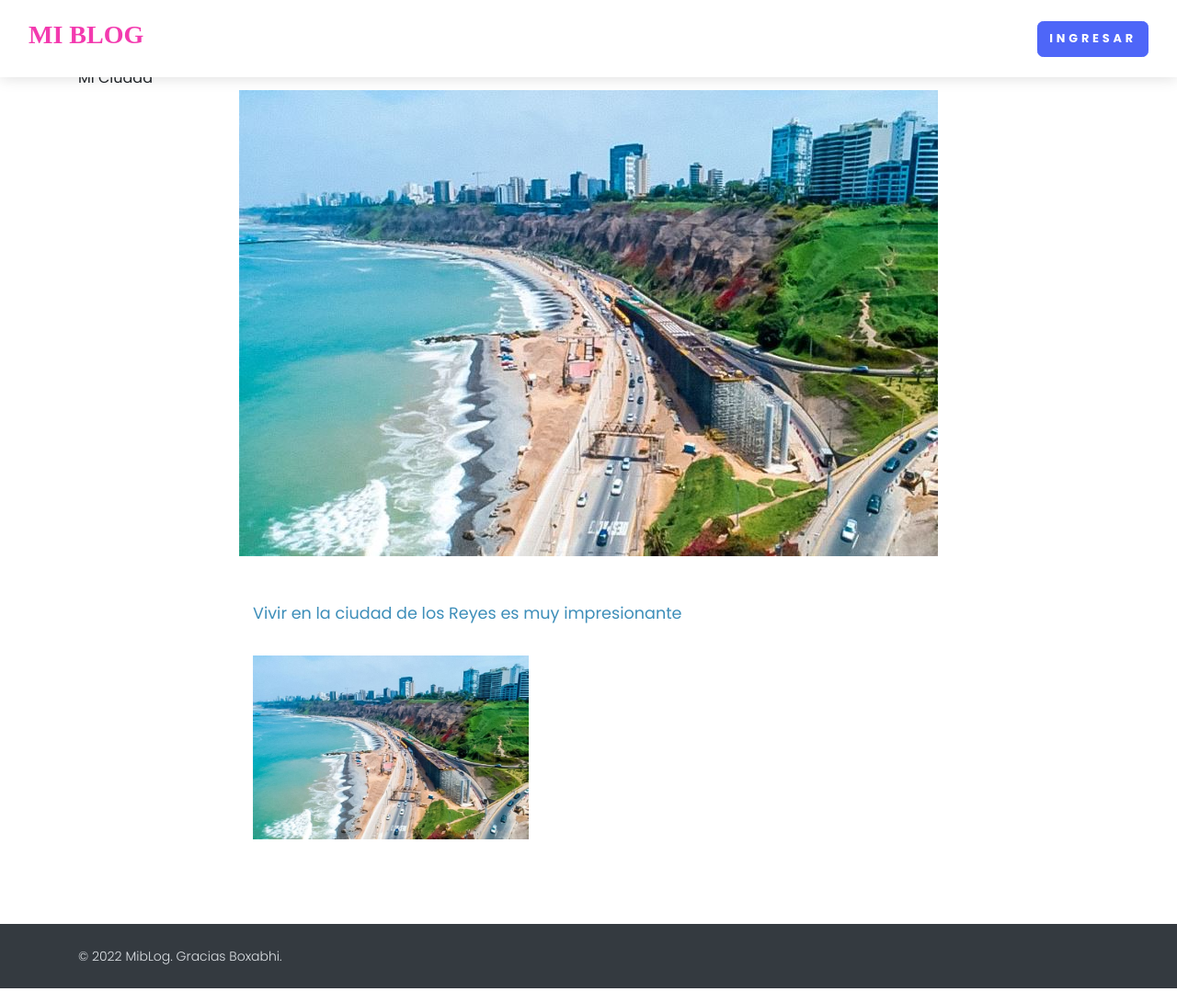
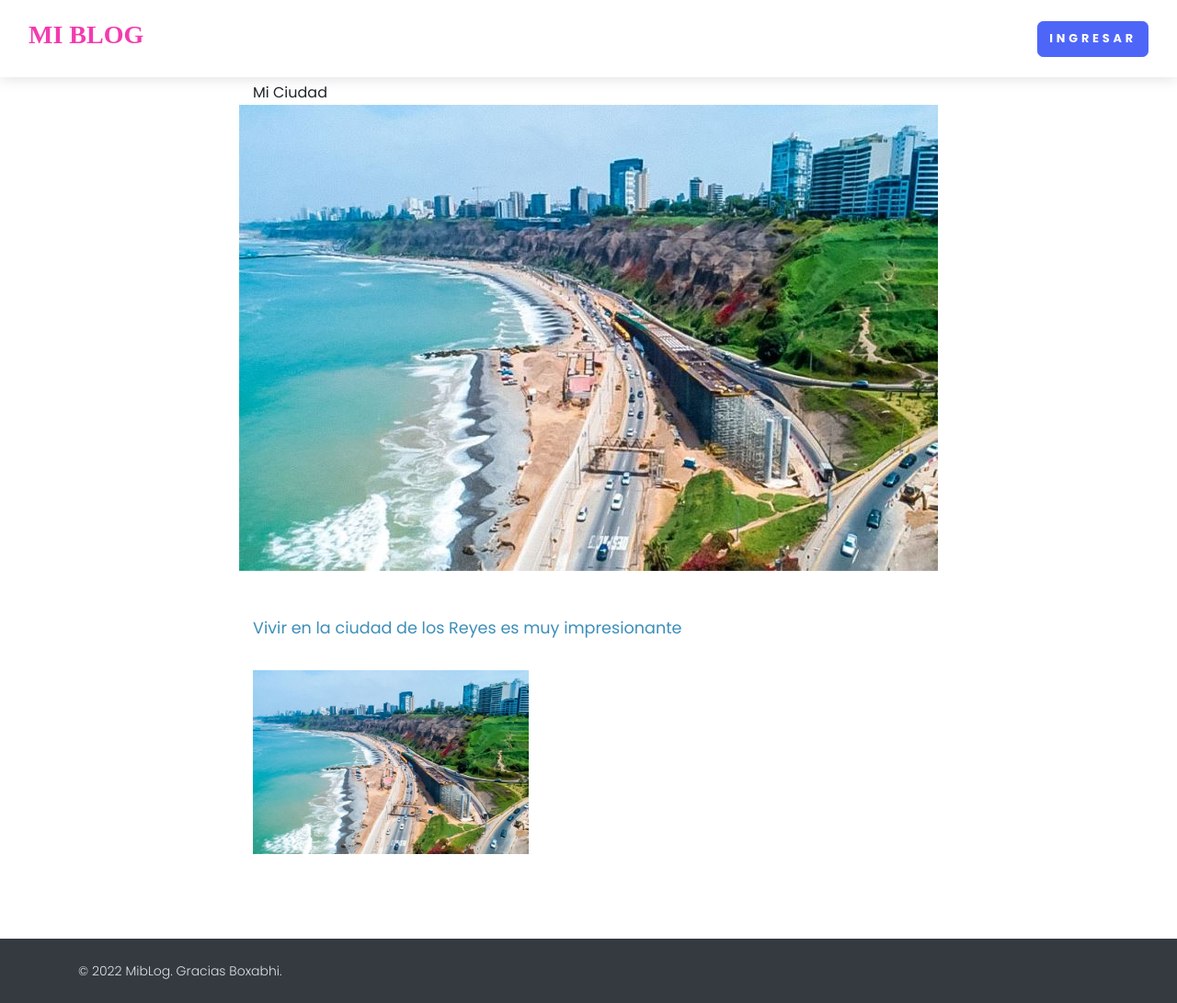
Before and after one commit to JANE2511/ProyectoFinalBlog, a Django app: a page that uses home/templates/blog_detail.html in a window 1280 px wide. Shown: the whole page at 92% size. Run offline with Django 4.2, Linux system fonts and the light colour scheme; data comes from the database, SQL or seed files in the repository; both versions use the stored data as it was after the commit; some libraries are stand-ins or nearby versions; some web fonts are replaced.

Commit message:
Actualización_ajustes

```diff
--- a/blogjanet/settings.py
+++ b/blogjanet/settings.py
@@ -106,13 +106,11 @@ AUTH_PASSWORD_VALIDATORS = [
 # Internationalization
 # https://docs.djangoproject.com/en/4.0/topics/i18n/
 
-LANGUAGE_CODE = 'en-us'
+LANGUAGE_CODE = 'es-AR'
 
 TIME_ZONE = 'UTC'
 
 USE_I18N = True
-
-USE_L10N = True
 
 USE_TZ = True
 
--- a/home/templates/blog_detail.html
+++ b/home/templates/blog_detail.html
@@ -5,7 +5,17 @@
 
 <section>
     <div class="container">
-       {{blog_obj.title}}
+        <p></p>
+        <p></p>
+        <p></p>
+        <div style="text-align: center;"></div>
+            <div class="row">
+                <div class="col-xl-8 col-lg-10 mx-auto">
+                    <div class="text-content">
+        {{blog_obj.title}}
+                    </div>
+                </div>
+            </div>
         <div class="row text-center">
             <div class="col-xl-10 mx-auto"><img class="img-fluid mb-5"
                     src="/media/{{blog_obj.image}}"
--- a/home/templates/update_blog.html
+++ b/home/templates/update_blog.html
@@ -12,7 +12,7 @@
         <div class="row">
             <div class="col-md-12">
                 <label>Ingresar el Título del Blog</label>
-                <input type="text" value="{{blog_obj.title}}" class="form-control" placeholder="Enter title" name="title">
+                <!-- <input type="text" value="{{blog_obj.title}}" class="form-control" placeholder="Enter title" name="title"> -->
             </div>
 
             <div class="col-md-12">
@@ -22,8 +22,8 @@
 
             <div class="col-md-12">
 
-                <input type="file" name="image" class="form-control" >
-                </div>
+                <!-- <input type="file" name="image" class="form-control" >
+                </div> -->
 
         </div>
 
--- a/home/views_api.py
+++ b/home/views_api.py
@@ -78,8 +78,8 @@ class RegisterView(APIView):
             check_user = User.objects.filter(username = data.get('username')).first()
 
             if check_user:
-                response['message'] = 'username  already taken'
-                raise Exception('username  already taken')
+                response['message'] = 'Usuario no verificado'
+                raise Exception('Usuario no verificado')
 
             user_obj = User.objects.create(email = data.get('username') , username = data.get('username'))
             user_obj.set_password(data.get('password'))
```
Also changed, not shown: home/templates/register.html (+4 -4 lines), README.md (added), db.sqlite3, public/static/blog/costaverde_PIImRJv.jpg (added), public/static/blog/costaverde_dEqZWUD.jpg (added), public/static/uploads/froala_editor/images/costaverde_xhfRN5T.jpg (added).
